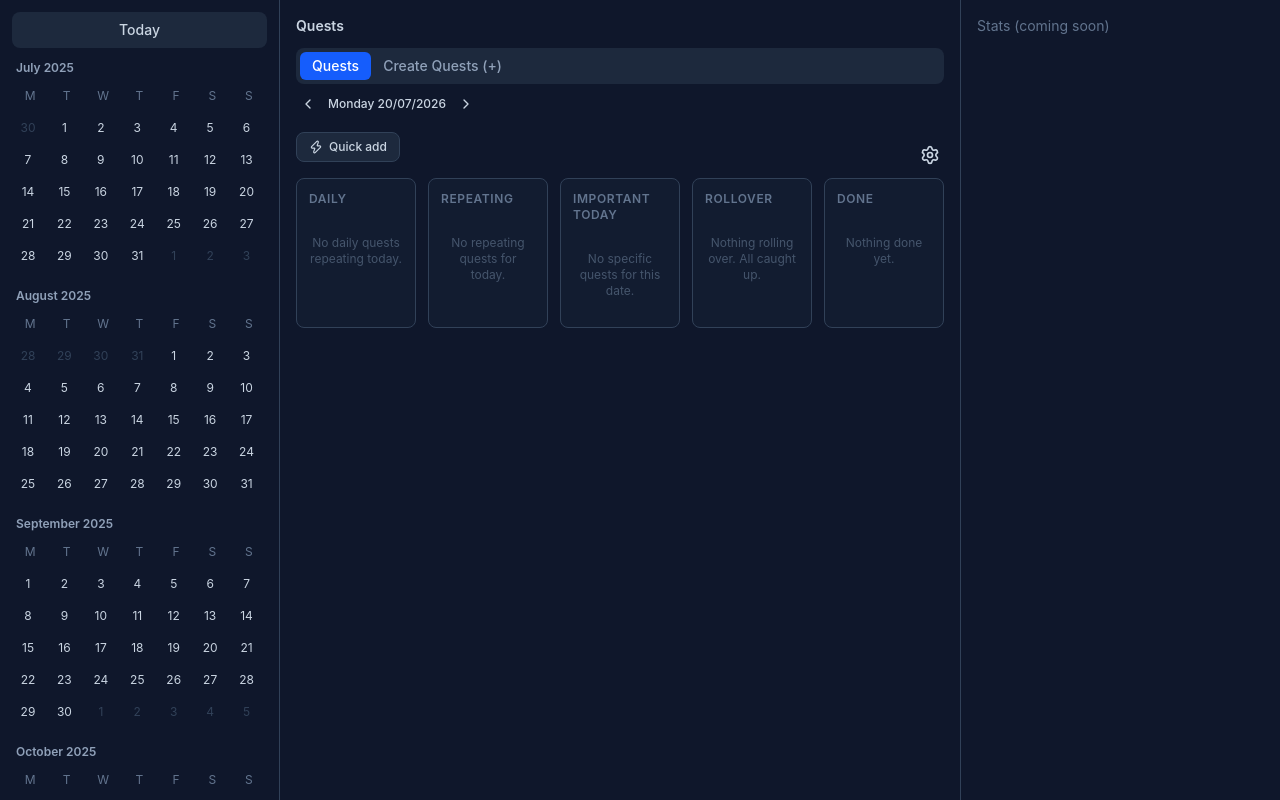
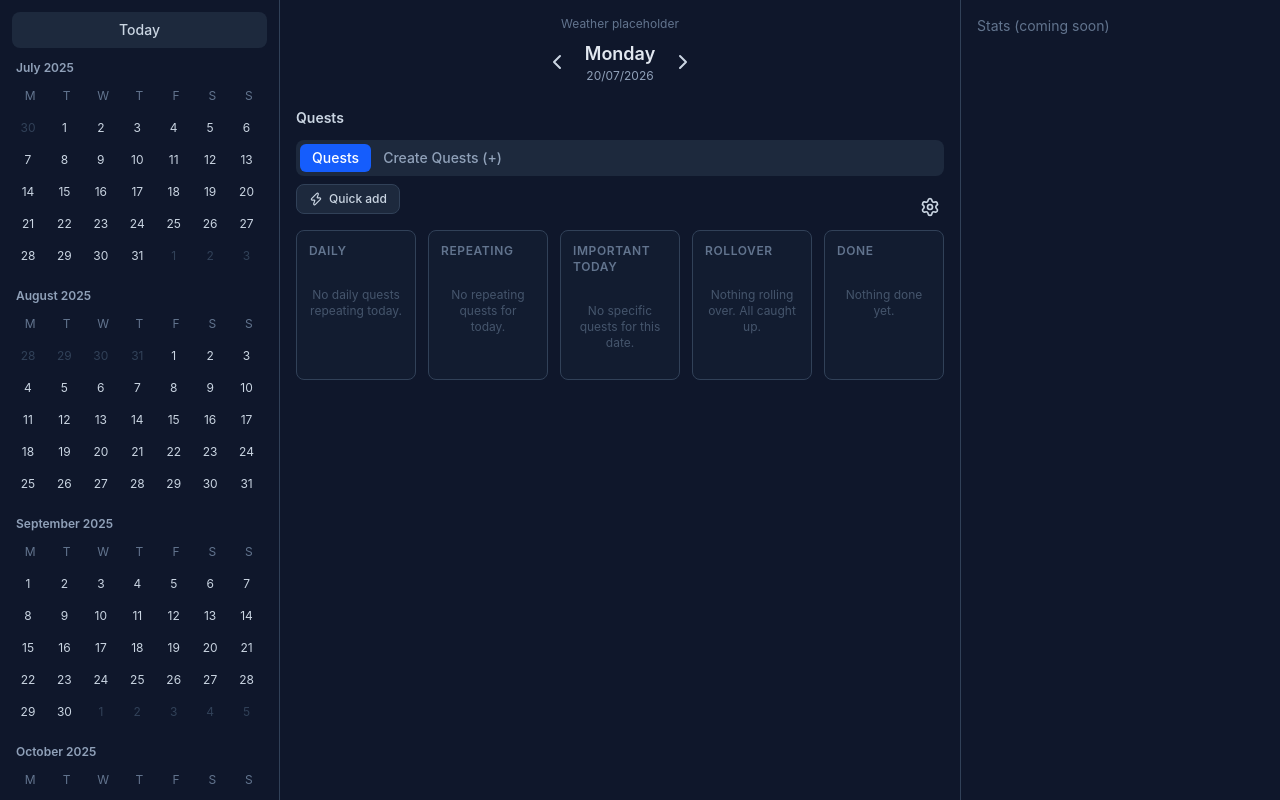
Before and after one commit to juhonis/daily-quest, a React (Vite) app in the folder client/: page / in a window 1280 px wide. Built offline with nearby package versions, Linux system fonts and the light colour scheme.

Commit message:
Redesign QuestsColumn layout: move date picker to top, add weather placeholder, move settings next to QuickAddBar

```diff
--- a/client/src/features/quests/QuestsColumn.tsx
+++ b/client/src/features/quests/QuestsColumn.tsx
@@ -33,10 +33,43 @@ export function QuestsColumn() {
 
   const allVisibleHidden = hiddenPanels.length === 5
   const isToday = selectedDate === getTodayLocal()
-  const dateLabel = format(parseDate(selectedDate), 'EEEE dd/MM/yyyy')
+  const dayName = format(parseDate(selectedDate), 'EEEE')
+  const dateLabel = format(parseDate(selectedDate), 'dd/MM/yyyy')
 
   return (
     <div className="p-4 flex flex-col h-full">
+      <div className="text-center mb-2">
+        <div className="text-xs text-slate-500">Weather placeholder</div>
+      </div>
+
+      <div className="flex items-center justify-center gap-3 mb-6">
+        <Button
+          variant="icon"
+          aria-label="Previous day"
+          onClick={() => setSelectedDate(addDays(selectedDate, -1))}
+        >
+          <ChevronLeft className="w-6 h-6" />
+        </Button>
+        <button
+          onClick={() => setSelectedDate(getTodayLocal())}
+          className={`flex flex-col items-center gap-0 transition-colors ${
+            isToday ? 'text-slate-200' : 'text-blue-400 hover:text-blue-300'
+          }`}
+          title={isToday ? 'Today' : 'Jump to today'}
+        >
+          {!isToday && <CalendarCheck className="w-4 h-4 mb-0.5" />}
+          <span className="text-lg font-semibold">{dayName}</span>
+          <span className="text-xs text-slate-400">{dateLabel}</span>
+        </button>
+        <Button
+          variant="icon"
+          aria-label="Next day"
+          onClick={() => setSelectedDate(addDays(selectedDate, 1))}
+        >
+          <ChevronRight className="w-6 h-6" />
+        </Button>
+      </div>
+
       <h2 className="text-sm font-semibold text-slate-300 mb-3">Quests</h2>
 
       <QuestsTabs
@@ -49,33 +82,6 @@ export function QuestsColumn() {
           setTab(t)
         }}
       />
-
-      <div className="flex items-center gap-2 mb-4">
-        <Button
-          variant="icon"
-          aria-label="Previous day"
-          onClick={() => setSelectedDate(addDays(selectedDate, -1))}
-        >
-          <ChevronLeft className="w-4 h-4" />
-        </Button>
-        <button
-          onClick={() => setSelectedDate(getTodayLocal())}
-          className={`flex items-center gap-1.5 text-xs font-medium transition-colors ${
-            isToday ? 'text-slate-300' : 'text-blue-400 hover:text-blue-300'
-          }`}
-          title={isToday ? 'Today' : 'Jump to today'}
-        >
-          {!isToday && <CalendarCheck className="w-3.5 h-3.5" />}
-          {dateLabel}
-        </button>
-        <Button
-          variant="icon"
-          aria-label="Next day"
-          onClick={() => setSelectedDate(addDays(selectedDate, 1))}
-        >
-          <ChevronRight className="w-4 h-4" />
-        </Button>
-      </div>
 
       {tab === 'quests' && (
         <>
```
